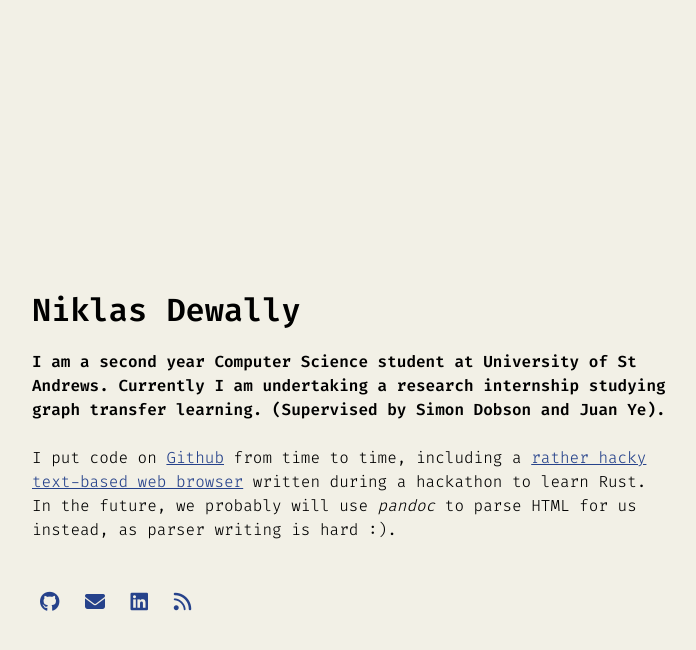
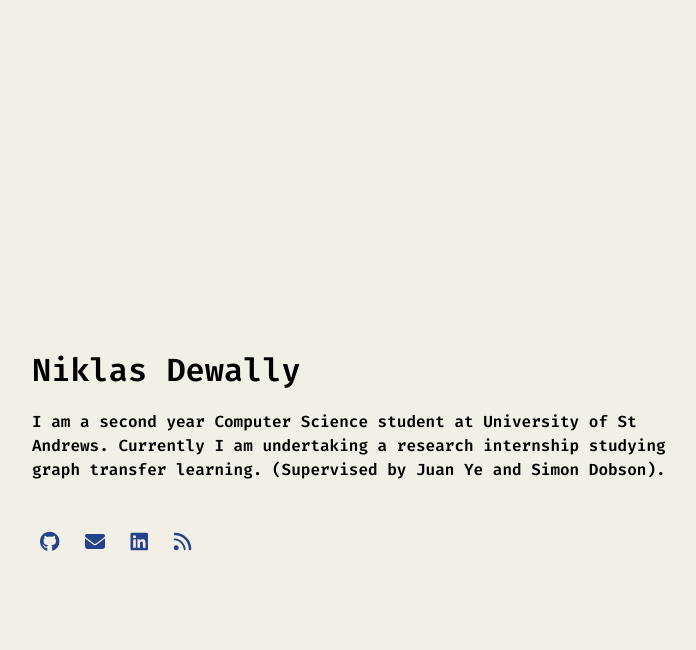
Before and after one commit to niklasdewally/niklasdewally.github.io, a Jekyll site: the page built from _pages/index.html, in a window 1280 px wide. Shown: the top 650 px of the page, without its empty margins (288-984 px from the left). Built offline with Jekyll 4.4.1, drawn with Linux system fonts in a browser that asks for light colours.

Commit message:
Update index.html

```diff
--- a/_pages/index.html
+++ b/_pages/index.html
@@ -22,16 +22,15 @@ permalink: /
   <div class=tagline>
     I am a second year Computer Science student at University of St Andrews.
     Currently I am undertaking a research internship studying graph transfer
-    learning. (Supervised by Simon Dobson and Juan Ye).
+    learning. (Supervised by Juan Ye and Simon Dobson).
   </div>
-
+<!--
   <p>
   I put code on <a href=https://github.com/niklasdewally>Github</a> from time to time, including a
   <a href="https://github.com/Kieranoski702/Hackathon-Web-Browser">rather hacky text-based web
   browser</a> written during a hackathon to learn Rust. In the future, we probably will use
 <i>pandoc</i> to parse HTML for us instead, as parser writing is hard :).
-
-
+-->
   {% include contacticons.html %}
 
 </main>
```
